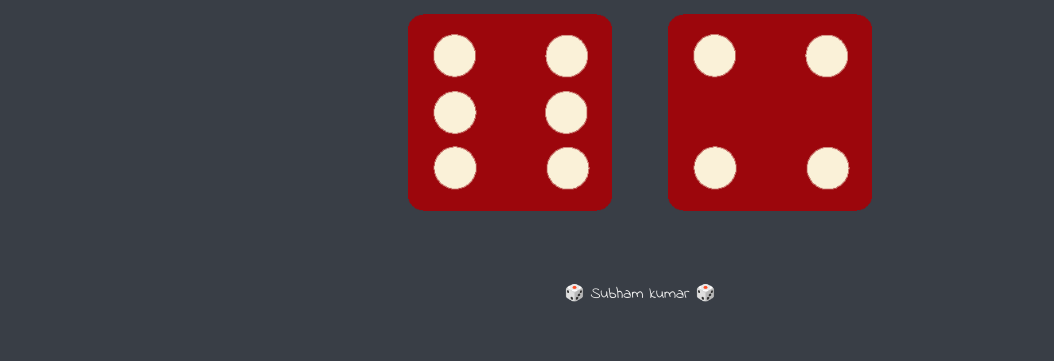
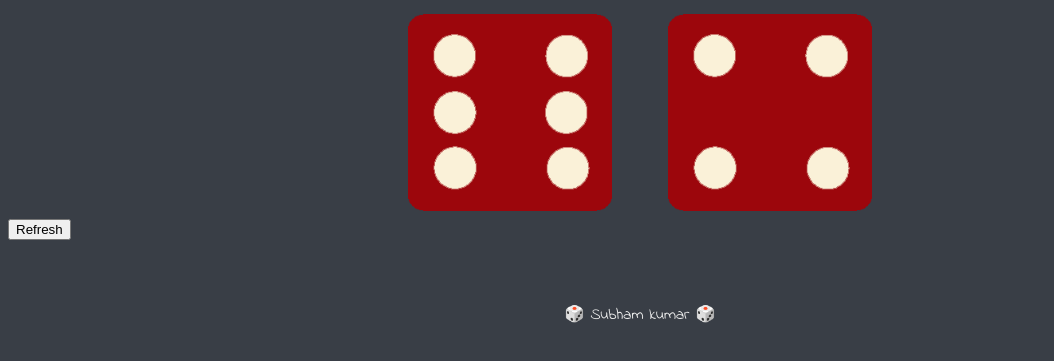
Before and after one commit to SubhamEzz/DiceGame, a plain HTML site: page index.html in a window 1280 px wide. Shown: the part 251-612 px from the top of the page, without its empty margins (0-1054 px from the left). Drawn offline with Linux system fonts and the light colour scheme.

Commit message:
Update index.html

```diff
--- a/index.html
+++ b/index.html
@@ -23,6 +23,7 @@
       </div>
 
     </div>
+  <button class="btn" onClick="window.location.reload();">Refresh</button>
 
     <script src="index.js" charset="utf-8"></script>
   </body>
```
